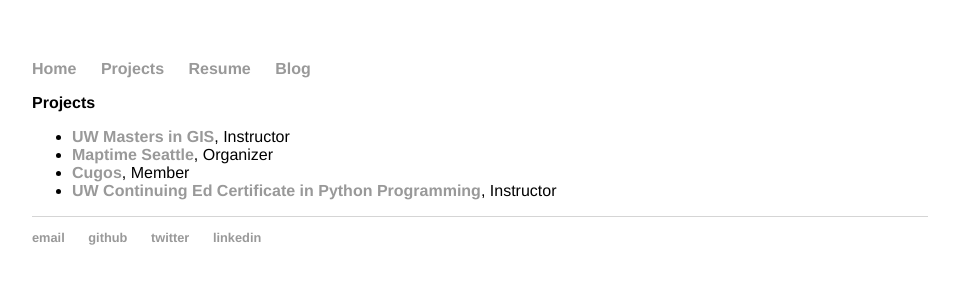
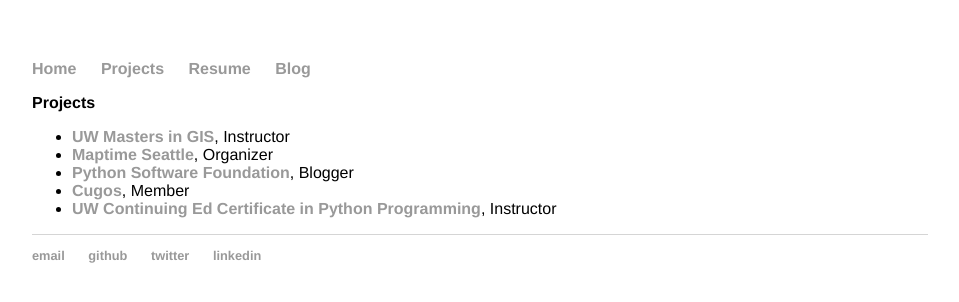
Before and after one commit to christyheaton/christyheaton.github.io, a Jekyll site: the page built from projects/index.html, in a window 1280 px wide. Shown: the top 302 px of the page, without its empty margins (160-1119 px from the left). Built offline with Jekyll 4.4.1, drawn with Linux system fonts in a browser that asks for light colours.

Commit message:
added blogger to projects

```diff
--- a/projects/index.html
+++ b/projects/index.html
@@ -6,6 +6,7 @@
 <ul>
     <b><li><a href="https://www.gisonline.uw.edu/">UW Masters in GIS</a></b>, Instructor</li>
     <b><li><a href="http://maptimesea.github.io">Maptime Seattle</a></b>, Organizer</li>
+    <b><li><a href="http://pyfound.blogspot.com/">Python Software Foundation</a></b>, Blogger</li>
     <b><li><a href="http://cugos.org">Cugos</a></b>, Member</li>
     <b><li><a href="https://www.pce.uw.edu/certificates/python-programming">UW Continuing Ed Certificate in Python Programming</a></b>, Instructor</li>
 </ul>
```
